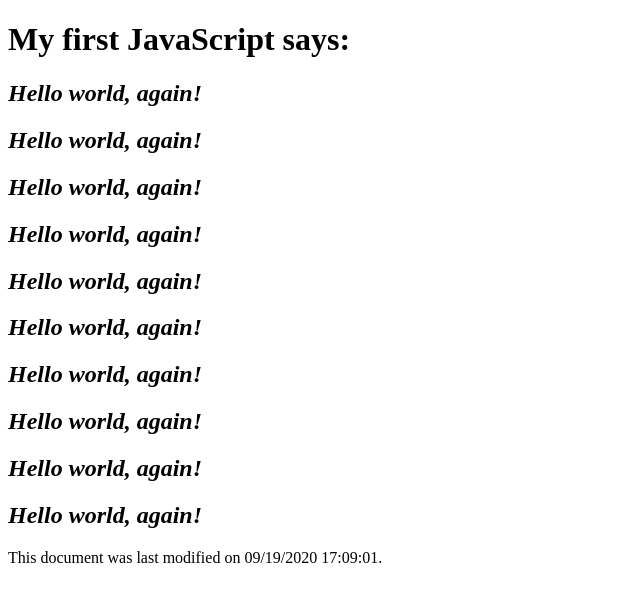
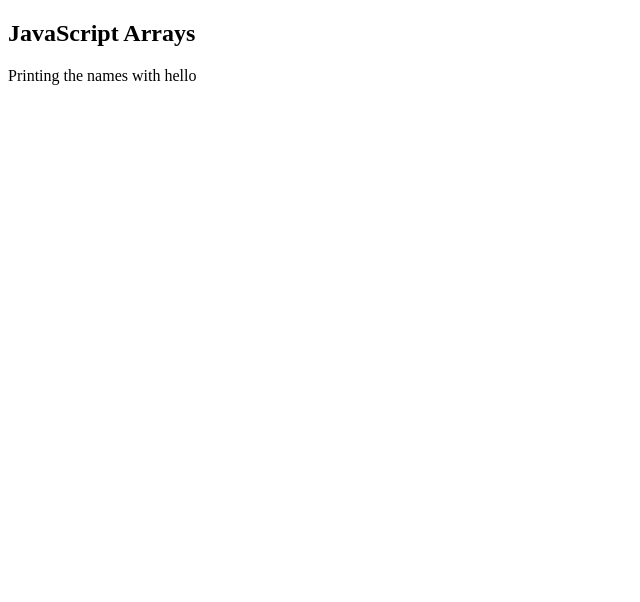
Before and after one commit to maheshvaran123/mahesh, a plain HTML site: page assignment4.html in a window 1280 px wide. Shown: the whole page, without its empty margins (0-640 px from the left). Drawn offline with Linux system fonts and the light colour scheme.

Commit message:
Update assignment4.html

```diff
--- a/assignment4.html
+++ b/assignment4.html
@@ -1,23 +1,32 @@
 <!DOCTYPE html>
-<!-- JSExAlertWrite.html -->
-<html lang="en">
+<html>
 <head>
-  <meta charset="utf-8">
-  <title>JavaScript Example: Functions alert() and document.write()</title>
-  <script>
-    alert("Hello, world!");
-  </script>
+	<meta charset="utf-8">
 </head>
 <body>
-  <h1>My first JavaScript says:</h1>
-  <script>
-     var i;
 
-     for(i=0;i < 10;i++){
-      document.write("<h2><em>Hello world, again!</em></h2>");
-     }
-     document.write("<p>This document was last modified on "
-        + document.lastModified + ".</p>");
-  </script>
+<h2>JavaScript Arrays</h2>
+
+<p>Printing the names with hello</p>
+
+<script>
+var names,i;
+names = ['Mahesh', 'Kumar', 'John', 'jacob', 'Krishna', 'Laxmi','Jawahar', 'Davidson', 'Godson', 'Ramesh'];
+
+for (var i=0;i<=names.length();i++)
+{
+
+if(names.upper()=='J')
+{
+  console.log('Goodbye' +i);
+}
+else
+{
+	console.log('Hello' +i);
+}
+}
+
+</script>
+
 </body>
 </html>
```
